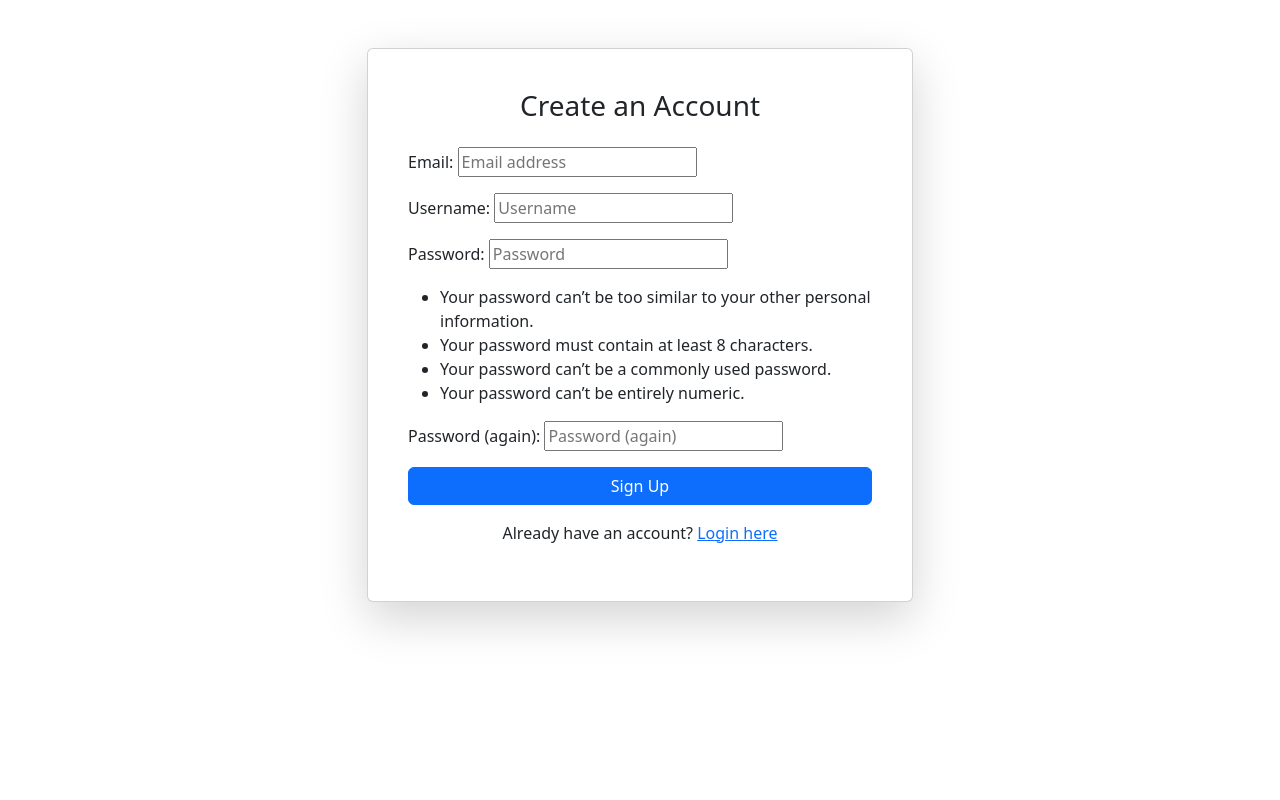
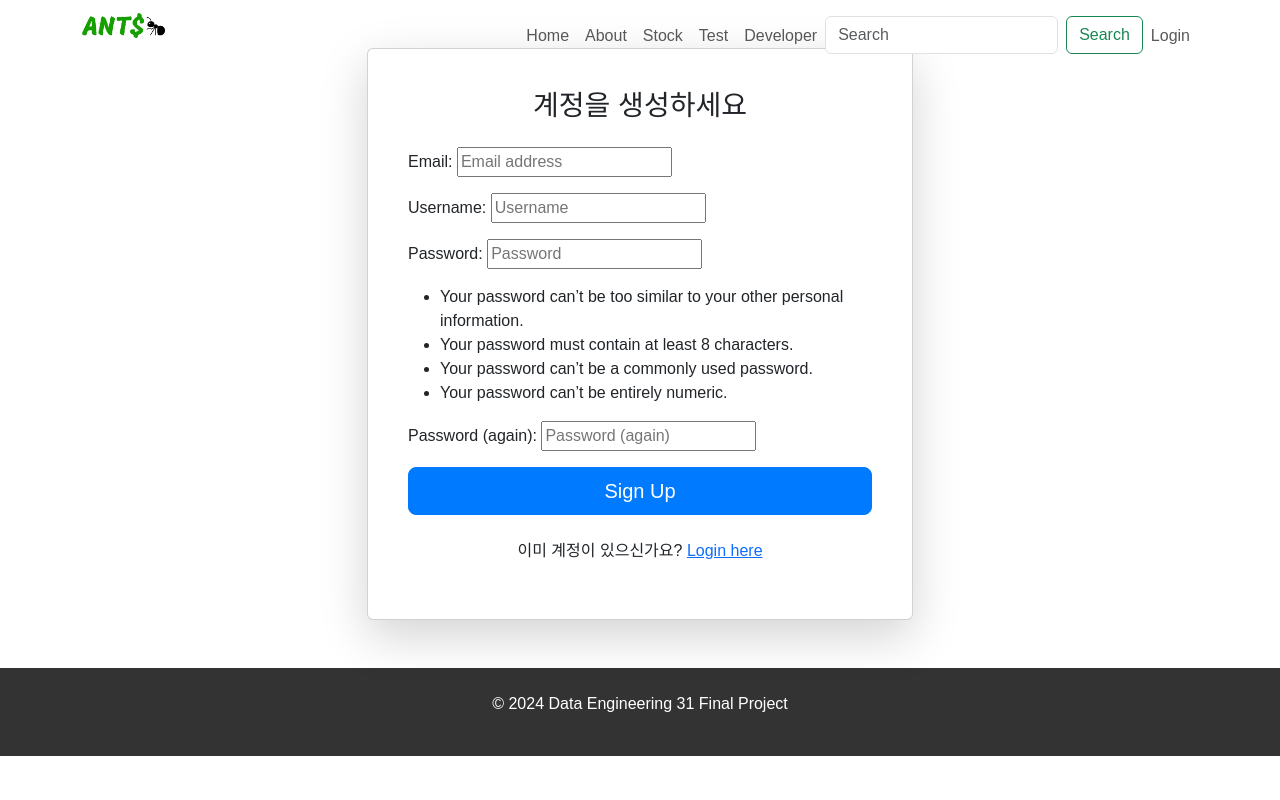
Before and after one commit to pladata-encore/DE31-final-team4, a Django app: page /accounts/signup/ in a window 1280 px wide. Run offline with Django 5.2, Linux system fonts and the light colour scheme.

Commit message:
회원가입페이지 수정 미완

```diff
--- a/ants_final/templates/account/signup.html
+++ b/ants_final/templates/account/signup.html
@@ -1,18 +1,12 @@
-<!DOCTYPE html>
-<html lang="en">
-<head>
-    <meta charset="UTF-8">
-    <meta name="viewport" content="width=device-width, initial-scale=1.0">
-    <title>Sign Up</title>
-    <link href="https://cdn.jsdelivr.net/npm/bootstrap@5.3.0/dist/css/bootstrap.min.css" rel="stylesheet">
-</head>
-<body>
+{% extends "base.html" %}
+
+{% block content %}
 <div class="container mt-5">
-        <div class="row justify-content-center mt-5">
+    <div class="row justify-content-center">
         <div class="col-md-6">
             <div class="card shadow-lg p-4 mb-5 bg-white rounded">
                 <div class="card-body">
-                        <h3 class="text-center mb-4">Create an Account</h3>
+                    <h3 class="text-center mb-4">계정을 생성하세요</h3>
 
                     <!-- Sign Up Form -->
                     <form method="post">
@@ -24,21 +18,17 @@
 
                         <!-- Submit Button -->
                         <div class="d-grid gap-2">
-                                <button type="submit" class="btn btn-primary btn-block">Sign Up</button>
+                            <button type="submit" class="btn btn-primary btn-lg">Sign Up</button>
                         </div>
                     </form>
 
                     <!-- Already have an account -->
-                        <div class="text-center mt-3">
-                            <p>Already have an account? <a href="{% url 'account_login' %}">Login here</a></p>
+                    <div class="text-center mt-4">
+                        <p>이미 계정이 있으신가요? <a href="{% url 'account_login' %}">Login here</a></p>
                     </div>
                 </div>
             </div>
         </div>
     </div>
 </div>
-
-    <!-- Bootstrap JS -->
-    <script src="https://cdn.jsdelivr.net/npm/bootstrap@5.3.0/dist/js/bootstrap.bundle.min.js"></script>
-</body>
-</html>
+{% endblock content %}
```
Lines whose indentation alone changed are shown as unchanged.
